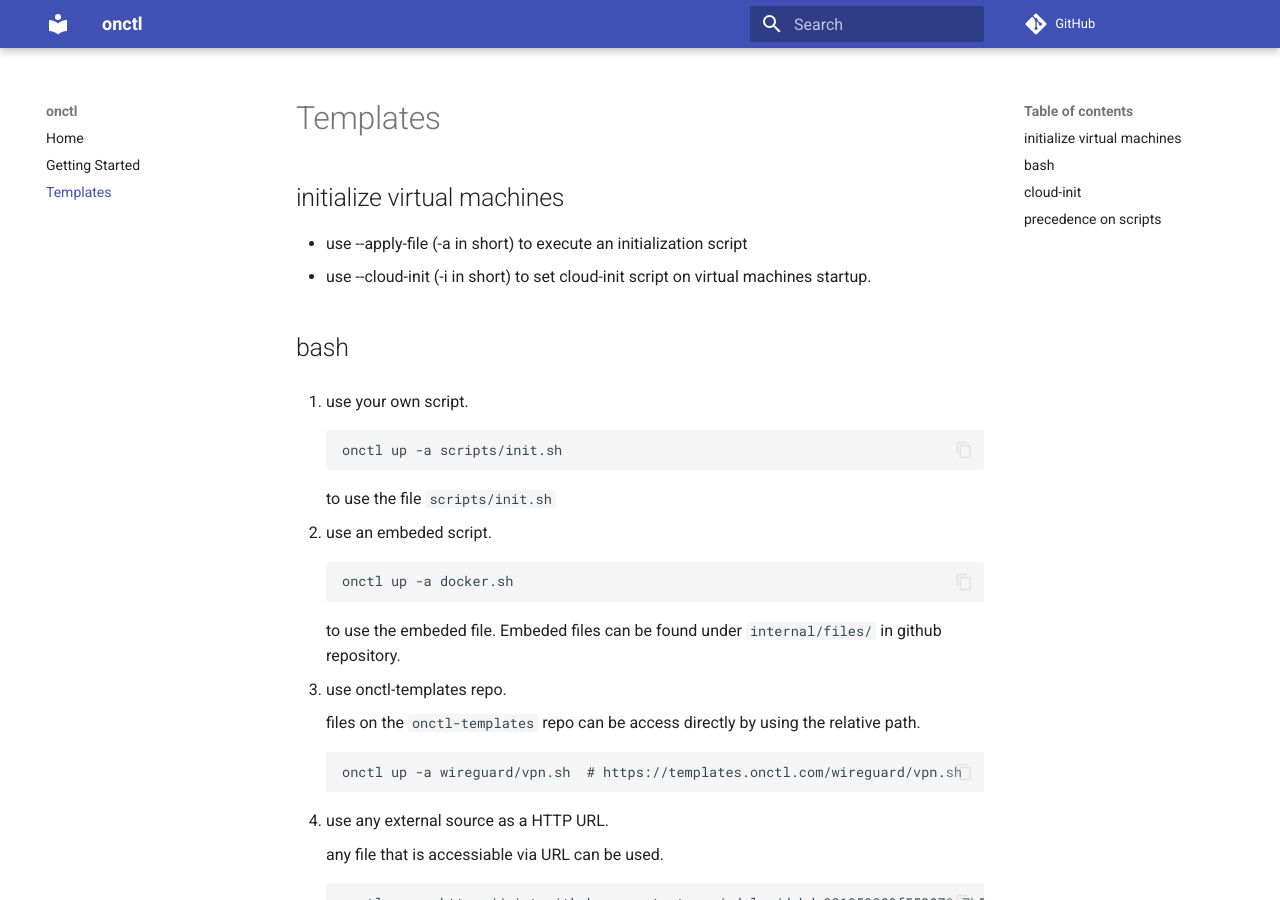
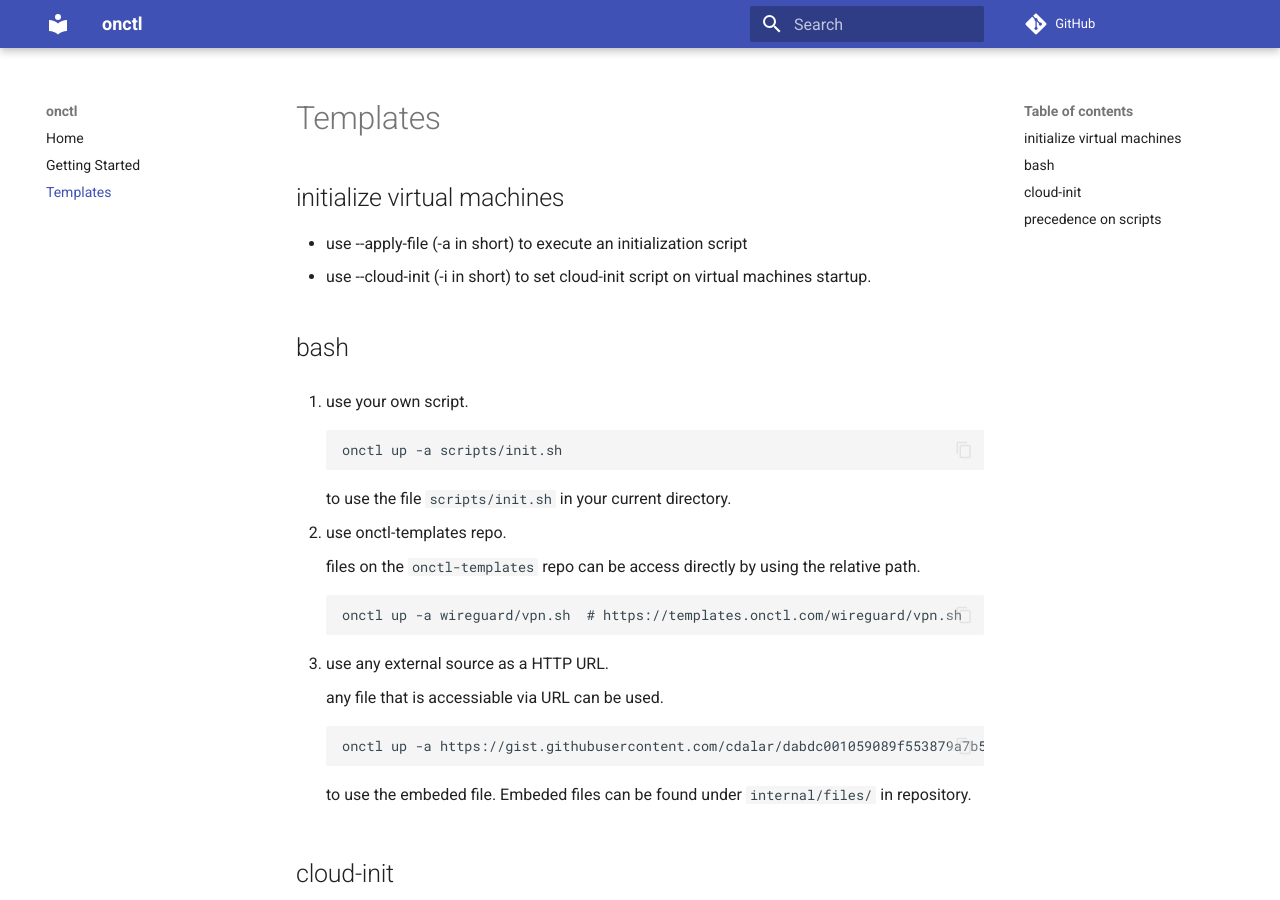
Before and after one commit to cdalar/onctl, an MkDocs documentation site: the page built from docs/docs/templates.md, in a window 1280 px wide and 900 px high. Built offline with MkDocs 1.6.1 and Material for MkDocs 9.7.7, drawn with Linux system fonts in a browser that asks for light colours; comment, search, counter and statistics services are not loaded.

````diff
--- a/docs/docs/templates.md
+++ b/docs/docs/templates.md
@@ -12,14 +12,7 @@
     ```
     onctl up -a scripts/init.sh
     ```
-    to use the file `scripts/init.sh`
-
-1. use an embeded script.
-
-    ```
-    onctl up -a docker.sh
-    ```
-    to use the embeded file. Embeded files can be found under `internal/files/` in github repository.
+    to use the file `scripts/init.sh` in your current directory.
 
 1. use onctl-templates repo.
 
````
Also changed, not shown: 1 other file.
